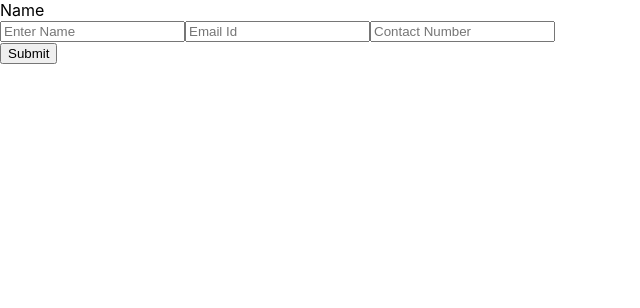
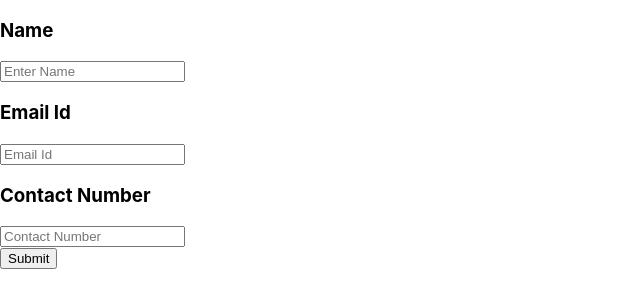
Before and after one commit to anujanaya/Tution-students-list, a React (Create React App) app: page / in a window 1280 px wide. Shown: the top 308 px of the page, without its empty margins (0-640 px from the left). Built offline with nearby package versions, Linux system fonts and the light colour scheme.

Commit message:
latest code

```diff
--- a/src/App.js
+++ b/src/App.js
@@ -6,6 +6,7 @@ function App() {
   const [name, setName] = useState("");
   const [emailid, setEmailid] = useState("");
   const [number, setNumber] = useState("");
+
   const onChangeName = (e) => {
     setName(e.target.value)
     console.log(e.target.value);
@@ -22,11 +23,11 @@ function App() {
 
   return (
     <div>
-      <div>
-        Name
-      </div>
+      <h3> Name</h3>
       <input text placeholder="Enter Name" value={name} onChange={(e) => { onChangeName(e) }}></input>
+      <h3>Email Id</h3>
       <input text placeholder="Email Id" value={emailid} onchange={(e) => { onChangeEmail(e) }}></input>
+      <h3>Contact Number</h3>
       <input text placeholder="Contact Number" value={number} onchange={(e) => { onChangeNumber(e) }}></input>
       <div>
         <button onClick={submitbtn}>Submit</button>
```
